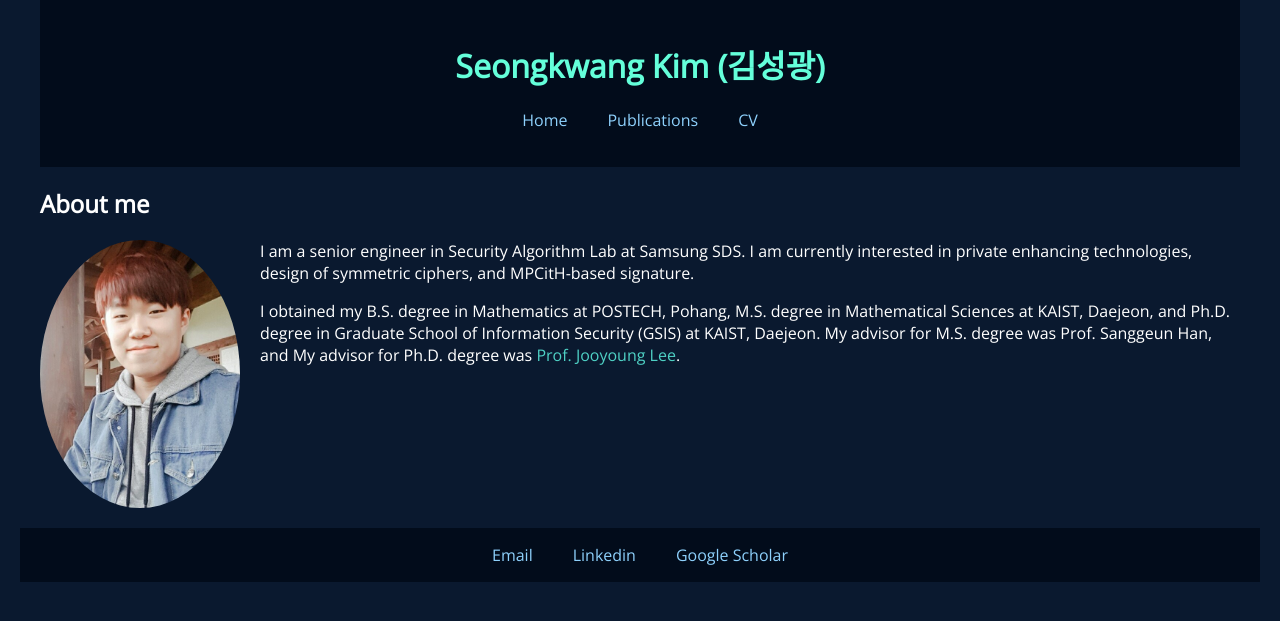
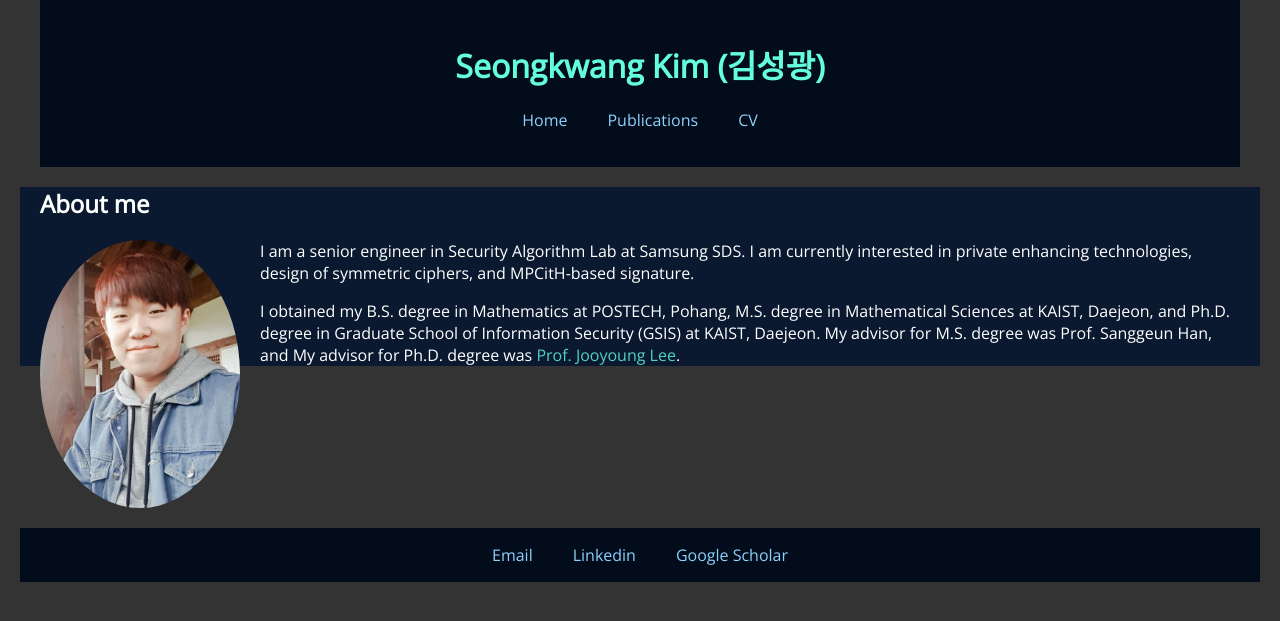
Before and after one commit to sgk1m/sgk1m.github.io, a Jekyll site: the page built from index.html, in a window 1280 px wide. Shown: the top 621 px of the page. Built offline with Jekyll 4.4.1, drawn with Linux system fonts in a browser that asks for light colours.

Commit message:
Update main.css

```diff
--- a/css/main.css
+++ b/css/main.css
@@ -2,8 +2,8 @@ body {
     margin: 0;
     padding: 0;
     font-family: 'Open Sans', sans-serif;
-    background-color: #0A192F; /* Dark blue background */
-    color: #fff; /* White text color */
+    background-color: #333; /* Grayish background for the entire page */
+    color: #fff;
     display: flex;
     flex-direction: column;
     align-items: center;
@@ -13,6 +13,7 @@ header, .content-container, footer {
     max-width: 1200px;
     width: 100%;
     padding: 0 20px;
+    background-color: #0A192F; /* Dark blue background for the content area */
 }
 
 header, footer {
```
